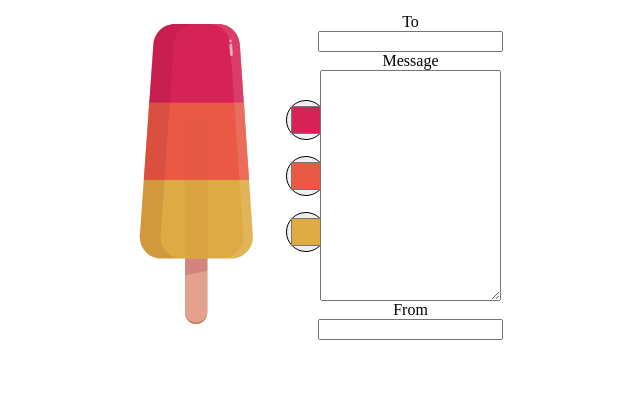
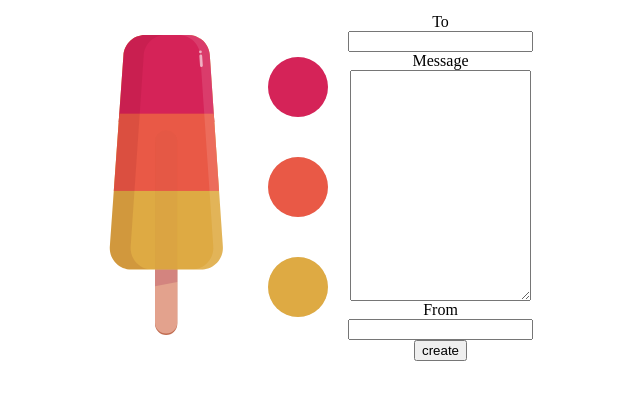
Before and after one commit to MohammadMahmoodM/project12E-virtuallolly-pop-FaunaDB-gatsby, a Gatsby site: page /createNew in a window 1280 px wide. Shown: the part 101-500 px from the top of the page, without its empty margins (563-1203 px from the left). Built offline with nearby package versions, Linux system fonts and the light colour scheme; Gatsby itself is replaced by a stand-in of ours.

Commit message:
completed a simple front End

```diff
--- a/src/pages/createNew.js
+++ b/src/pages/createNew.js
@@ -1,24 +1,39 @@
-import React from 'react'
+import React, { useState } from 'react'
 import Header from '../components/Header';
 import { Lolly } from '../components/Lolly';
 
-export default function createNew() {
+export default function CreateNew() {
+    const [colour1, setColour1] = useState("#d52358");
+    const [colour2, setColour2] = useState("#e95946");
+    const [colour3, setColour3] = useState("#deaa43");
     return (
         <div className="container">
             <Header />
             <div className="lollyFormDiv">
                 <div>
-                    <Lolly fillLollyTop="#d52358" fillLollyMiddle="#e95946" fillLollyBottom="#deaa43"></Lolly>
+                    <Lolly fillLollyTop={colour1} fillLollyMiddle={colour2} fillLollyBottom={colour3}></Lolly>
                 </div>
                 <div className="lollyFlavourDiv">
                     <label htmlFor='flavourTop' className="colorPickerLabel">
-                        <input type="color" value="#d52358" className='colorPicker' name="flavourTop" id="flavourTop" />
+                        <input type="color" value={colour1} className='colorPicker' name="flavourTop" id="flavourTop"
+                        onChange={(e) => {
+                            setColour1(e.target.value)
+                        }}
+                        />
                     </label>
                     <label htmlFor='flavourMiddle' className="colorPickerLabel">
-                        <input type="color" value="#e95946" className='colorPicker' name="flavourMiddle" id="flavourMiddle" />
+                        <input type="color" value={colour2} className='colorPicker' name="flavourMiddle" id="flavourMiddle"
+                        onChange={(e) => {
+                            setColour2(e.target.value)
+                        }}
+                         />
                     </label>
                     <label htmlFor='flavourBottom' className="colorPickerLabel">
-                        <input type="color" value="#deaa43" className='colorPicker' name="flavourBottom" id="flavourBottom" />
+                        <input type="color" value={colour3} className='colorPicker' name="flavourBottom" id="flavourBottom"
+                        onChange={(e) => {
+                            setColour3(e.target.value)
+                        }}
+                        />
                     </label>
                 </div>
                 <div>
@@ -36,6 +51,7 @@ export default function createNew() {
                         </label>
                         <input  type="text" name='recipientName' id='recipientName'/>
                     </div>
+                    <input type='button' value='create'/>
                 </div>
             </div>
         </div>
--- a/src/pages/index.tsx
+++ b/src/pages/index.tsx
@@ -15,7 +15,7 @@ const Home = () => {
             <input type="button" value="Create New Lolly"
                 onClick={
                     ()=>{
-                        navigate("/createNew");
+                        navigate("/CreateNew");
                     }
                 }
             ></input>
--- a/src/styles/main.css
+++ b/src/styles/main.css
@@ -29,13 +29,18 @@ body {
 }
 
 .colorPicker {
-    border-radius: 60%;
-    width: 40px;
-    height: 40px;
+    width: 80px;
+    height: 80px;
+    margin-top: -7px;
+    margin-left: -7px;
 }
 
 .colorPickerLabel{
-    margin: 20%;
+    width: 60px;
+    height: 60px;
+    border-radius: 90%;
+    margin: 20px;
+    overflow: hidden;
 }
 
 .lollyForm{
```
